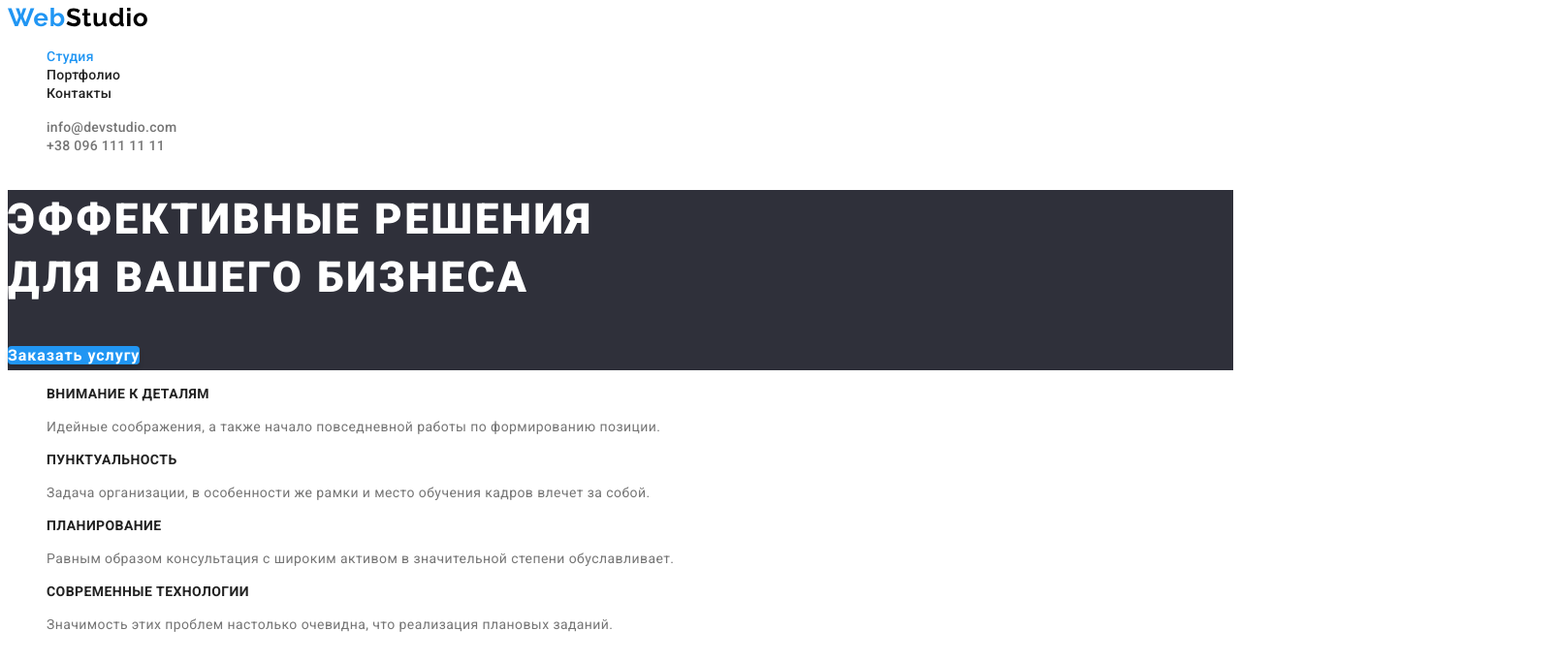
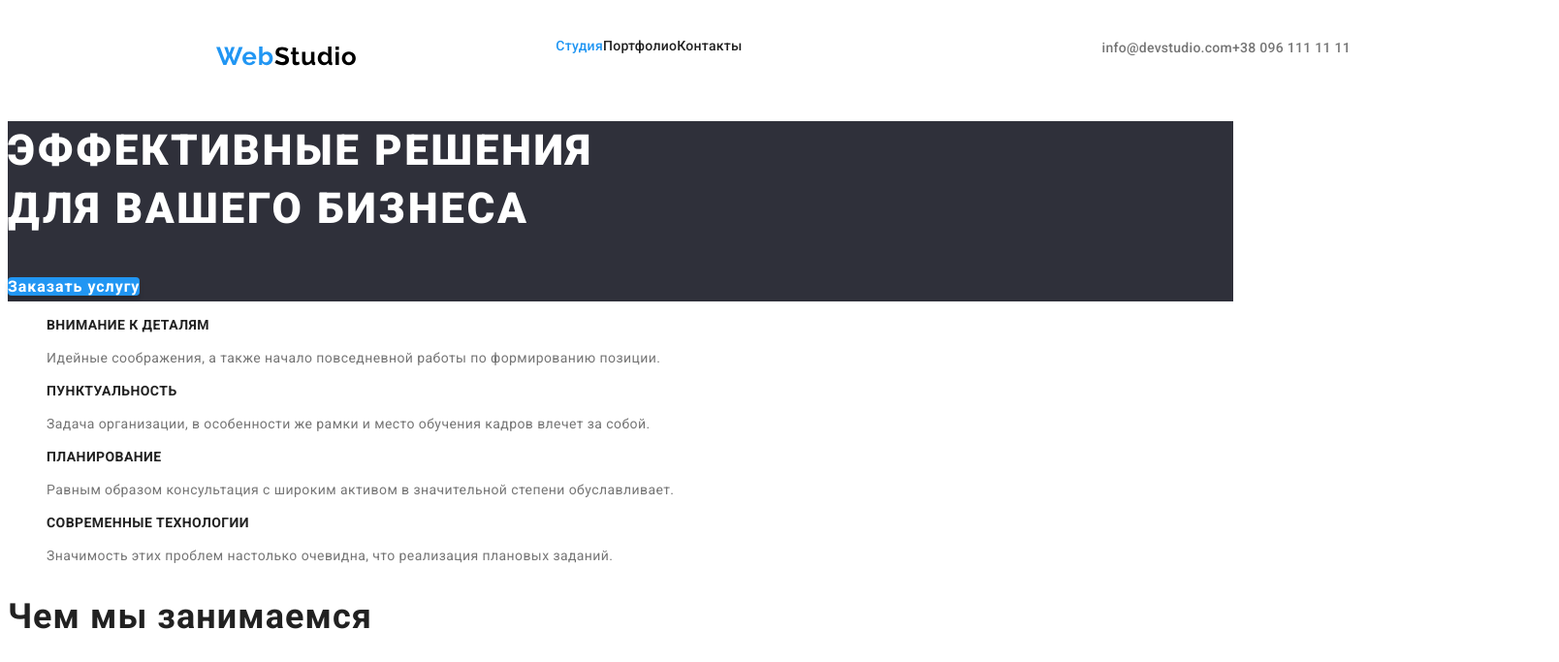
Before and after one commit to SerhiiZadorozhnyi/goit-markup-hw-03, a plain HTML site: page index.html in a window 1280 px wide. Shown: the top 683 px of the page at 97% size, 1608 px wide, since content can reach past the window. Drawn offline with Linux system fonts and the light colour scheme.

Commit message:
restart project

```diff
--- a/css/styles.css
+++ b/css/styles.css
@@ -30,17 +30,39 @@ h2{
 }
 
 /*Шапка страницы*/
-.page-header{
+#header{
     background: var(--text-color-white);
+    display: flex;
+    justify-content: space-between;
+    align-items: center;
+    width: 1600px;
+    height: 80px;
+}
+
+.logo{
+    padding-left: 215px;
+    padding-top: 24px;
 }
 
 /*Навигация страницы*/
+.main-nav{
+    display: flex;
+}
+
+.site-nav{
+    display: flex;
+    /* align-items: center; */
+    padding-right: 331px;
+}
+
 .site-nav a{
     color: var(--text-color-black);
     font-weight: 500;
     font-size: 14px;
     line-height: 16px;
     letter-spacing: 0.02em;
+    display: flex;
+    align-items: stretch;
 }
 
 .site-nav a:hover,
@@ -53,6 +75,11 @@ h2{
 }
 
 /*Контакты*/
+.contacts-nav{
+    display: flex;
+    padding-right: 215px;
+}
+
 .contacts-nav a{
     font-weight: 500;
     font-size: 14px;
--- a/index.html
+++ b/index.html
@@ -9,12 +9,12 @@
 </head>
 <body class="body">
     <!-- Шапка страницы -->
-    <header class="page-header">
-        <nav>
-            <!-- Логотип страницы -->
-            <a href="./index.html" class="logo">
-                <img src="./images/logo.svg" alt="Логотип">
-            </a>
+    <header id="header">
+        <!-- Логотип страницы -->
+        <a href="./index.html" class="logo">
+            <img src="./images/logo.svg" alt="Логотип">
+        </a>
+        <nav class="main-nav">
             <!-- Навигация страницы -->
             <ul class="site-nav">
                 <li><a href="./index.html" class="link current">Студия</a></li>
```
